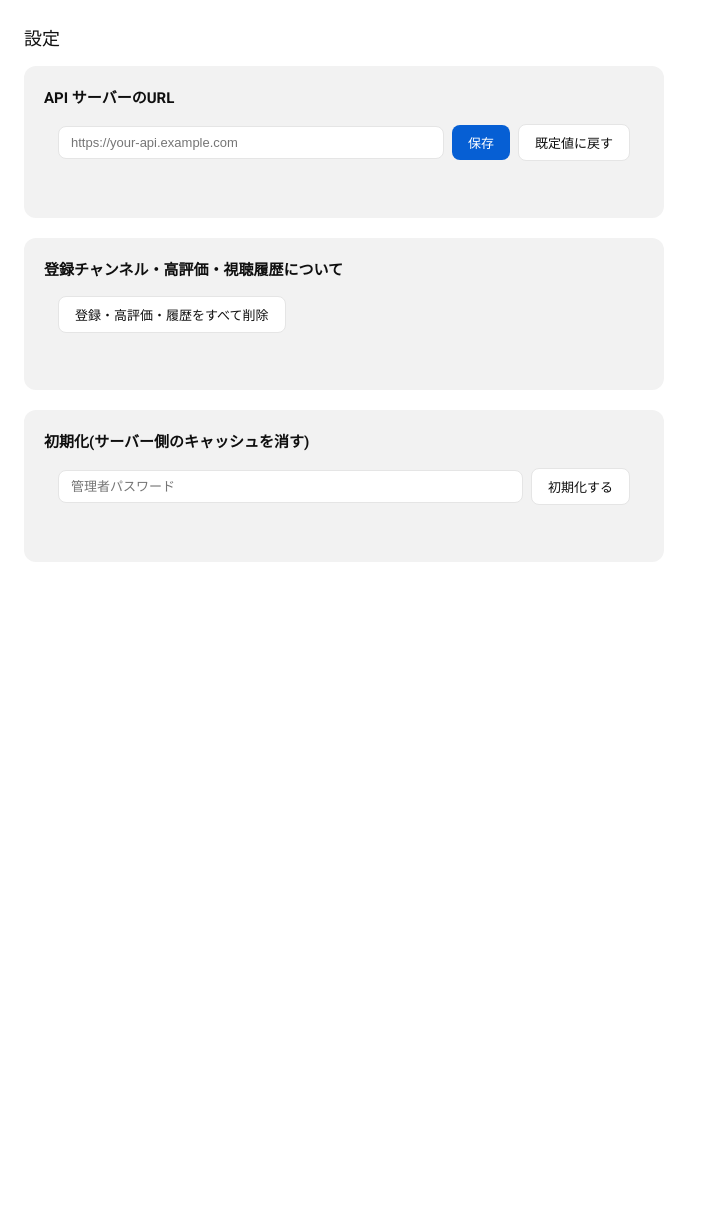
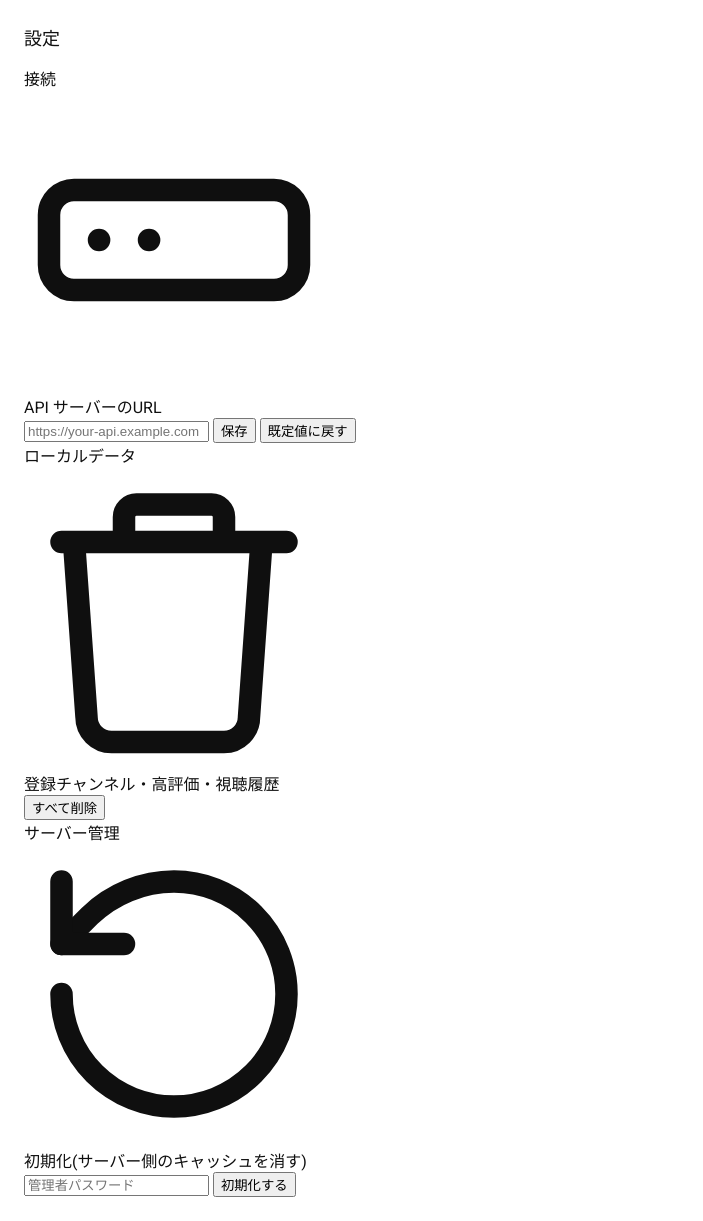
Before and after one commit to fipdusjock/yuzutube-, a Python web app: template templates/settings.html in a window 1280 px wide. Shown: the part 56-1277 px from the top of the page, without its empty margins (0-703 px from the left). Before the commit the page ends 618 px from the top, so only its background shows below. Run offline with Jinja, Linux system fonts and the light colour scheme; the template is opened without the code that fills it, so the values that code supplies are empty.

Commit message:
Add files via upload

```diff
--- a/templates/settings.html
+++ b/templates/settings.html
@@ -4,30 +4,54 @@
 {% block content %}
 <h1 class="section-title">設定</h1>
 
-<div class="settings-box">
-  <div class="settings-label">API サーバーのURL</div>
-  <div class="settings-row">
-    <input type="text" id="apiBaseInput" placeholder="https://your-api.example.com">
-    <button id="saveApiBase">保存</button>
-    <button id="resetApiBase" class="secondary">既定値に戻す</button>
+<div class="page-settings-group">
+  <div class="page-settings-group-title">接続</div>
+  <div class="page-settings-card">
+    <div class="page-settings-item">
+      <div class="page-settings-item-icon"><span class="icon"><svg viewBox="0 0 24 24" fill="none" stroke="currentColor" stroke-width="1.8" stroke-linecap="round" stroke-linejoin="round"><rect x="2" y="8" width="20" height="8" rx="2"/><path d="M6 12h.01M10 12h.01"/></svg></span></div>
+      <div class="page-settings-item-body">
+        <div class="page-settings-item-title">API サーバーのURL</div>
+        <div class="page-settings-controls">
+          <input type="text" id="apiBaseInput" placeholder="https://your-api.example.com">
+          <button id="saveApiBase" class="page-settings-btn">保存</button>
+          <button id="resetApiBase" class="page-settings-btn secondary">既定値に戻す</button>
+        </div>
+        <div class="page-settings-status" id="apiBaseStatus"></div>
+      </div>
+    </div>
   </div>
-  <div class="settings-status" id="apiBaseStatus"></div>
 </div>
 
-<div class="settings-box">
-  <div class="settings-label">登録チャンネル・高評価・視聴履歴について</div>
-  <div class="settings-row">
-    <button id="clearLocalData" class="secondary">登録・高評価・履歴をすべて削除</button>
+<div class="page-settings-group">
+  <div class="page-settings-group-title">ローカルデータ</div>
+  <div class="page-settings-card">
+    <div class="page-settings-item">
+      <div class="page-settings-item-icon"><span class="icon"><svg viewBox="0 0 24 24" fill="none" stroke="currentColor" stroke-width="1.8" stroke-linecap="round" stroke-linejoin="round"><path d="M3 6h18M8 6V4a1 1 0 0 1 1-1h6a1 1 0 0 1 1 1v2m3 0-1 14a2 2 0 0 1-2 2H7a2 2 0 0 1-2-2L4 6"/></svg></span></div>
+      <div class="page-settings-item-body">
+        <div class="page-settings-item-title">登録チャンネル・高評価・視聴履歴</div>
+        <div class="page-settings-controls">
+          <button id="clearLocalData" class="page-settings-btn secondary">すべて削除</button>
+        </div>
+        <div class="page-settings-status" id="clearStatus"></div>
+      </div>
+    </div>
   </div>
-  <div class="settings-status" id="clearStatus"></div>
 </div>
 
-<div class="settings-box">
-  <div class="settings-label">初期化(サーバー側のキャッシュを消す)</div>
-  <div class="settings-row">
-    <input type="password" id="serverCachePassword" placeholder="管理者パスワード">
-    <button id="clearServerCache" class="secondary">初期化する</button>
+<div class="page-settings-group">
+  <div class="page-settings-group-title">サーバー管理</div>
+  <div class="page-settings-card">
+    <div class="page-settings-item page-settings-item--danger">
+      <div class="page-settings-item-icon"><span class="icon"><svg viewBox="0 0 24 24" fill="none" stroke="currentColor" stroke-width="1.8" stroke-linecap="round" stroke-linejoin="round"><path d="M3 12a9 9 0 1 0 9-9 9.75 9.75 0 0 0-6.74 2.74L3 8"/><path d="M3 3v5h5"/></svg></span></div>
+      <div class="page-settings-item-body">
+        <div class="page-settings-item-title">初期化(サーバー側のキャッシュを消す)</div>
+        <div class="page-settings-controls">
+          <input type="password" id="serverCachePassword" placeholder="管理者パスワード">
+          <button id="clearServerCache" class="page-settings-btn danger">初期化する</button>
+        </div>
+        <div class="page-settings-status" id="serverCacheStatus"></div>
+      </div>
+    </div>
   </div>
-  <div class="settings-status" id="serverCacheStatus"></div>
 </div>
 {% endblock %}
```
